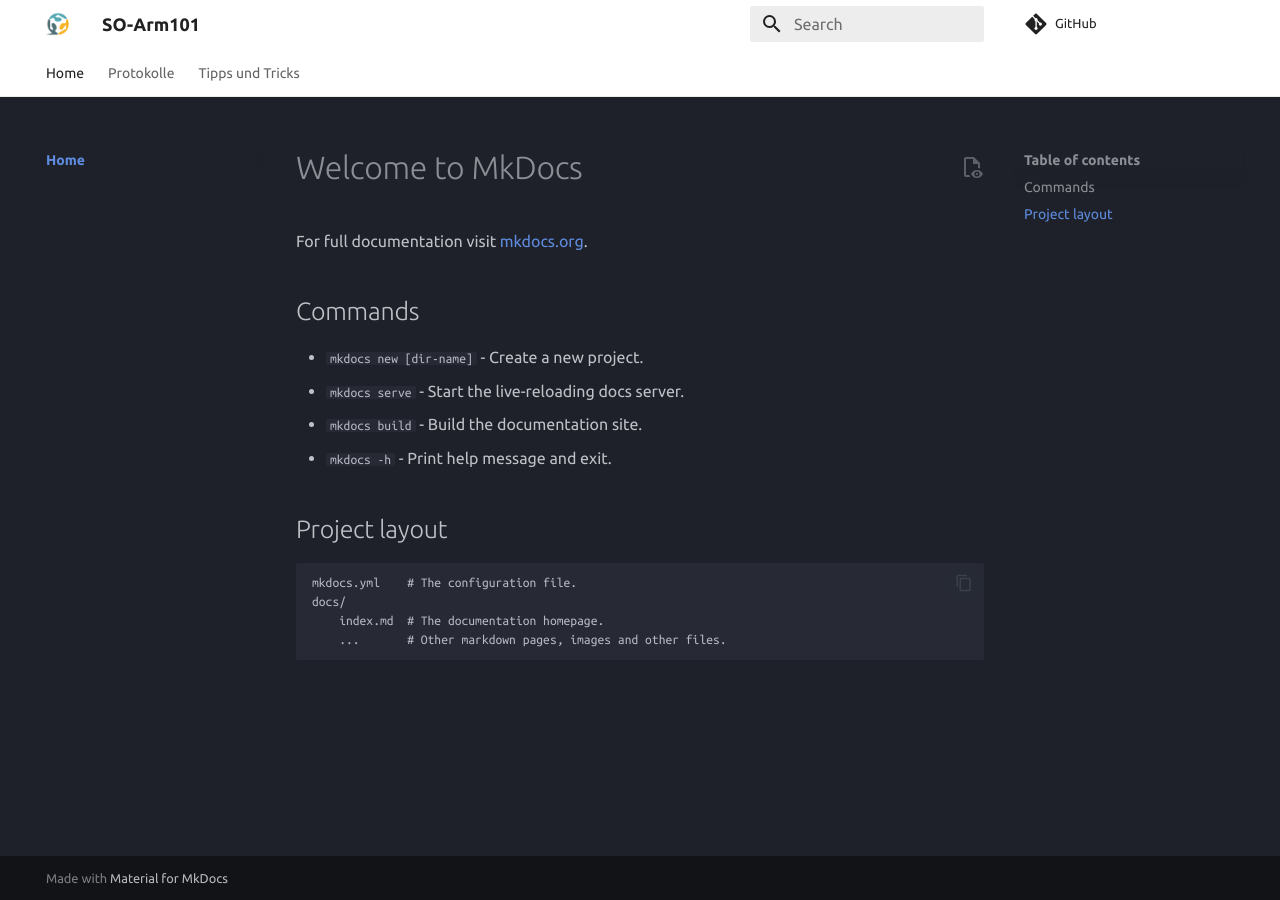
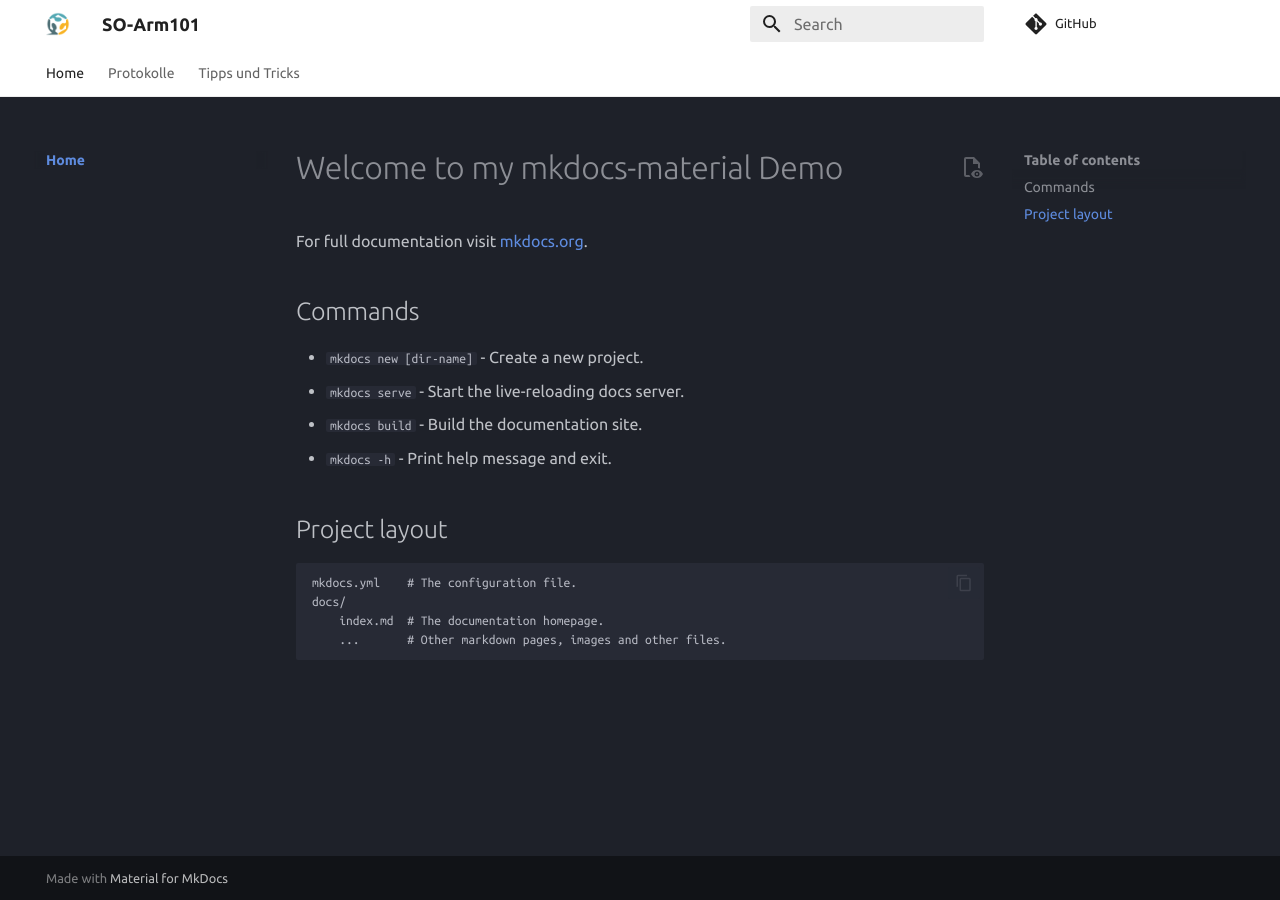
Before and after one commit to M2vH/garagelab-dus, an MkDocs documentation site: the page built from docs/index.md, in a window 1280 px wide. Built offline with MkDocs 1.6.1 and Material for MkDocs 9.7.7, drawn with Linux system fonts in a browser that asks for light colours; comment, search, counter and statistics services are not loaded.

Commit message:
update index to trigger pipeline

```diff
--- a/docs/index.md
+++ b/docs/index.md
@@ -1,4 +1,4 @@
-# Welcome to MkDocs
+# Welcome to my mkdocs-material Demo
 
 For full documentation visit [mkdocs.org](https://www.mkdocs.org).
 
```
